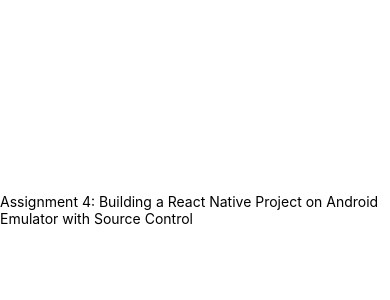
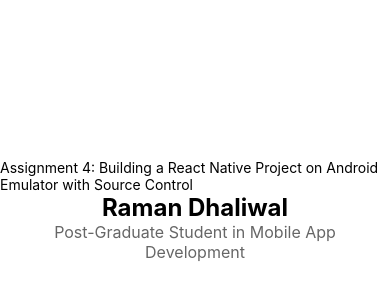
Before and after one commit to RamanDhaliwal986/Assignment_AppEmulator, a React Native app: screen / in a window 390 px wide. Shown: the part 212-512 px from the top of the page. Built offline with nearby package versions, Linux system fonts and the light colour scheme.

Commit message:
add some test and Apply some Style in Feature1 Branch

```diff
--- a/App.js
+++ b/App.js
@@ -5,6 +5,8 @@
   return (
     <View style={styles.container}>
       <Text>Assignment 4: Building a React Native Project on Android Emulator with Source Control</Text>
+      <Text style={styles.name}>Raman Dhaliwal</Text>
+      <Text style={styles.bio}>Post-Graduate Student in Mobile App Development</Text>
       <StatusBar style="auto" />
     </View>
   );
@@ -17,4 +19,14 @@
     alignItems: 'center',
     justifyContent: 'center',
   },
+  name: {
+    fontSize: 24,
+    fontWeight: 'bold',
+},
+bio: {
+    fontSize: 16,
+    color: '#666',
+    textAlign: 'center',
+    marginHorizontal: 20,
+},
 });
```
